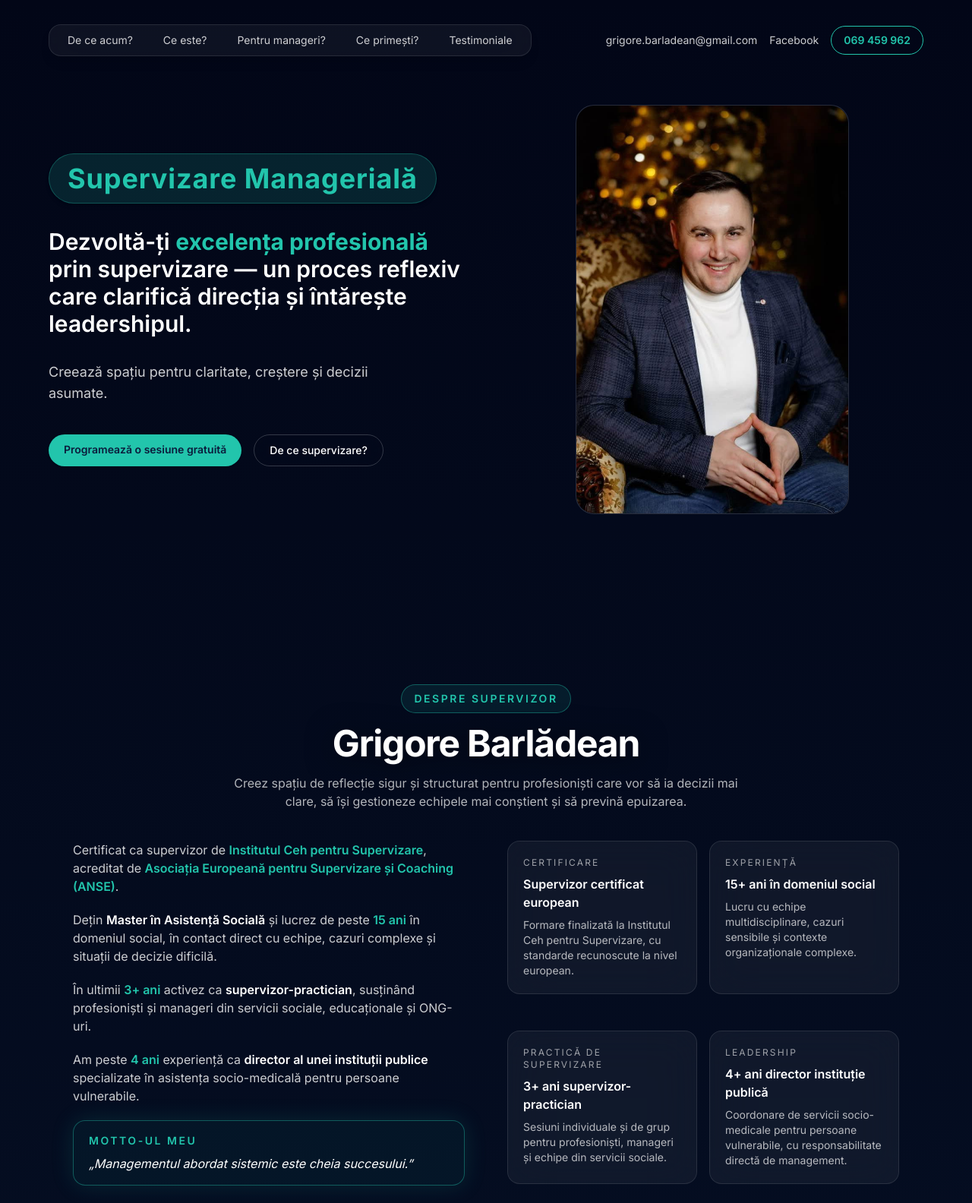
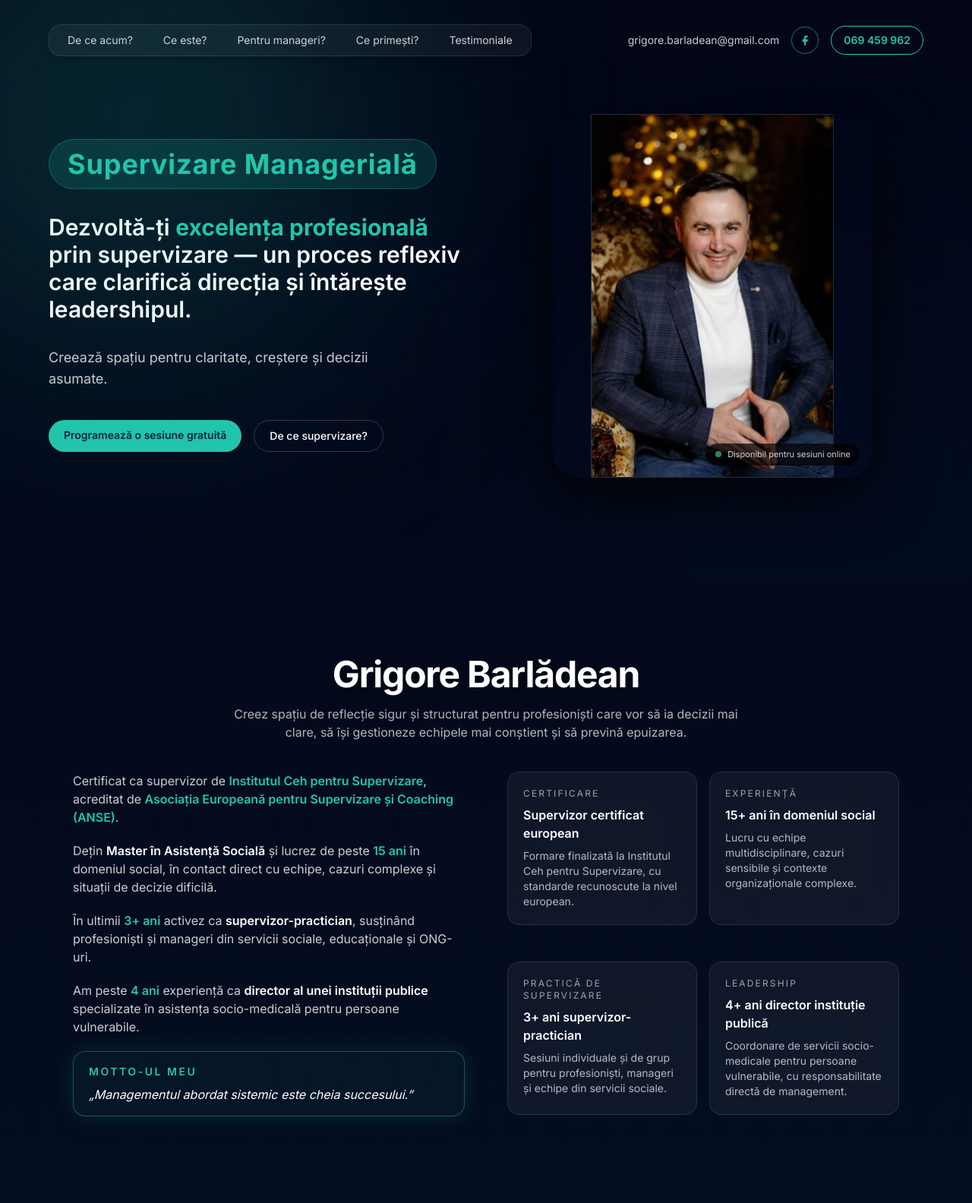
Before and after one commit to LDumitru01/Supervizare-manageriala, a PHP site: page / in a window 1280 px wide. Shown: the top 1584 px of the page at 76% size. Run offline with PHP 8.4, Linux system fonts and the light colour scheme; some libraries are stand-ins or nearby versions.

Commit message:
Enhance 'despre-mine' and 'header' sections with improved styling and layout
- Added a gradient background effect to the 'despre-mine' section for better visual appeal.
- Commented out the 'Despre supervizor' badge for a cleaner look.
- Adjusted margins for cards in the 'despre-mine' section to improve spacing.
- Updated the 'header' section with additional background elements for depth.
- Enhanced Facebook link with an SVG icon for better accessibility and aesthetics.
- Improved image card hover effects for a more interactive user experience.
- Added a badge to the image card indicating availability for online sessions.

```diff
--- a/partials/despre-mine.php
+++ b/partials/despre-mine.php
@@ -1,15 +1,18 @@
 <!-- SECȚIUNE DESPRE MINE -->
 <section id="despre-mine" class="panel-section py-16 lg:py-24">
+    <div class="pointer-events-none absolute -top-10 left-0 right-0 h-10
+                bg-gradient-to-b from-transparent to-[#020617]"></div>
+
     <div class="section-inner px-4 sm:px-6 lg:px-8 space-y-10">
 
         <!-- TITLU + BADGE -->
         <div class="text-center space-y-4">
-            <div class="inline-flex items-center px-4 py-2 rounded-full
+            <!-- <div class="inline-flex items-center px-4 py-2 rounded-full
                         bg-accent/10 border border-accent/40
                         text-xs sm:text-sm font-semibold tracking-[0.18em]
                         uppercase text-accent">
                 Despre supervizor
-            </div>
+            </div> -->
 
             <h2 class="text-3xl sm:text-4xl lg:text-5xl font-extrabold tracking-tight
                        text-white drop-shadow-[0_4px_18px_rgba(0,0,0,0.5)]">
@@ -106,7 +109,7 @@
                 </div>
 
                 <!-- CARD 3 -->
-                <div class="mt-8 rounded-2xl border border-white/10 bg-white/5
+                <div class="sm:mt-8 rounded-2xl border border-white/10 bg-white/5
                             p-4 sm:p-5 backdrop-blur-xl
                             hover:bg-white/10 hover:-translate-y-1
                             hover:shadow-[0_18px_45px_rgba(0,0,0,0.35)]
@@ -124,7 +127,7 @@
                 </div>
 
                 <!-- CARD 4 -->
-                <div class="mt-8 rounded-2xl border border-white/10 bg-white/5
+                <div class="sm:mt-8 rounded-2xl border border-white/10 bg-white/5
                             p-4 sm:p-5 backdrop-blur-xl
                             hover:bg-white/10 hover:-translate-y-1
                             hover:shadow-[0_18px_45px_rgba(0,0,0,0.35)]
--- a/partials/header.php
+++ b/partials/header.php
@@ -1,4 +1,14 @@
 <section class="relative overflow-hidden text-white panel-section pb-24 lg:pb-32 px-4 sm:px-6 lg:px-8">
+
+  <div class="absolute inset-0 pointer-events-none">
+        <div class="absolute top-[-20%] left-[-10%] w-[600px] h-[600px]
+                    bg-accent/20 blur-[150px] rounded-full"></div>
+
+        <div class="absolute bottom-[-20%] right-[-5%] w-[500px] h-[500px]
+                    bg-blue-500/5 blur-[180px] rounded-full"></div>
+
+        <!-- <div class="absolute inset-0 bg-gradient-to-b from-transparent to-black/20"></div> -->
+    </div>
     <div class="section-inner pt-5 lg:pt-8 min-h-[80vh] flex flex-col">
 
         <!-- NAV SUS -->
@@ -38,9 +48,17 @@
 
                 <!-- LINK FACEBOOK -->
                 <a href="https://www.facebook.com/profile.php?id=61569330804221"
-                   target="_blank" rel="noopener"
-                   class="text-white/80 hover:text-accent">
-                    Facebook
+                    target="_blank" rel="noopener"
+                    aria-label="Profil Facebook"
+                    class="w-9 h-9 flex items-center justify-center rounded-full
+                            border border-accent/60 text-accent
+                            hover:bg-accent hover:text-primary
+                            transition">
+                    <!-- Icon Facebook (SVG) -->
+                    <svg viewBox="0 0 24 24"
+                        class="w-4 h-4" fill="currentColor">
+                        <path d="M13.5 22v-7h2.5a1 1 0 0 0 .99-.86l.38-3a1 1 0 0 0-.99-1.14H13.5V7.5A1.5 1.5 0 0 1 15 6h1.5a1 1 0 0 0 1-1V3.5a1 1 0 0 0-1-1H15a4.5 4.5 0 0 0-4.5 4.5v2.5H8.5a1 1 0 0 0-1 .86l-.38 3A1 1 0 0 0 8.5 15h2V22Z"/>
+                    </svg>
                 </a>
 
                 <a href="tel:069459962"
@@ -138,11 +156,39 @@
             </div>
 
             <!-- DREAPTA – CARD IMAGINE -->
-            <div class="w-full max-w-[360px] h-auto rounded-3xl bg-white/5 border border-white/10
-                        backdrop-blur-md overflow-hidden mx-auto">
-                <img src="./Images/img1.jpg"
-                     alt="Portret / ilustrație supervizare"
-                     class="w-full h-auto object-cover rounded-3xl">
+           <div class="relative w-full max-w-[420px] mx-auto group">
+
+                <!-- GLOW DIN SPATE LA HOVER -->
+                <div class="absolute -inset-2 rounded-[32px]
+                            bg-gradient-to-tr from-accent/40 via-transparent to-accent/40
+                            opacity-0 blur-xl transition
+                            group-hover:opacity-100"></div>
+
+                <!-- CARD IMAGINE -->
+                <div class="relative rounded-[32px] overflow-hidden
+                            backdrop-blur-xl
+                            shadow-[0_25px_80px_rgba(0,0,0,0.85)]
+                            transform transition
+                            group-hover:-translate-y-1 group-hover:scale-[1.02] group-hover:rotate-1">
+
+                    <div class="relative w-full max-w-[320px] mx-auto
+                                bg-white/5 border border-white/10 backdrop-blur-xl overflow-hidden
+                                rounded rounded-tl-none rounded-bl-none">
+
+                        <img src="./Images/img1.jpg"
+                            alt="Portret"
+                            class="w-full h-auto object-cover rounded-none">
+                    </div>
+
+
+                    <!-- BADGE MIC PE IMAGINE -->
+                    <div class="absolute bottom-4 right-4
+                                px-3 py-1.5 rounded-full bg-black/70
+                                text-[11px] text-white/80 flex items-center gap-2">
+                        <span class="h-2 w-2 rounded-full bg-emerald-400 animate-pulse"></span>
+                        Disponibil pentru sesiuni online
+                    </div>
+                </div>
             </div>
 
         </div>
```
Also changed, not shown: Images/Facebook-Logosu.png (added).
